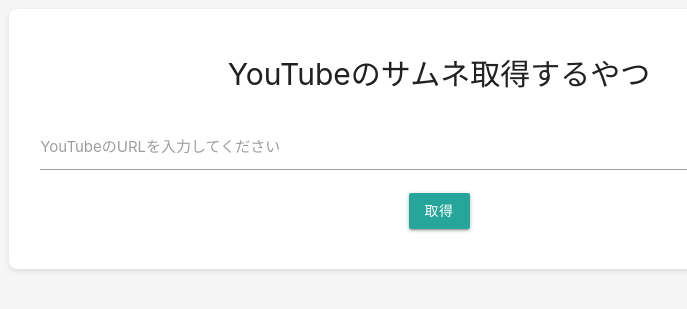
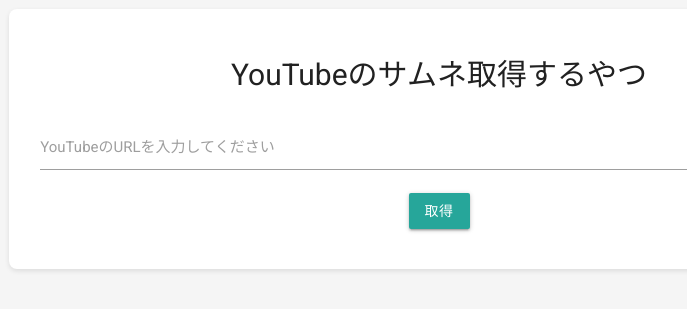
Before and after one commit to samenoko-112/ytsamune, a plain HTML site: page index.html in a window 1280 px wide. Shown: the part 261-570 px from the top of the page, 201-888 px from the left. Drawn offline with Linux system fonts and the light colour scheme.

Commit message:
Change Font

```diff
--- a/index.html
+++ b/index.html
@@ -5,6 +5,11 @@
     <meta charset="UTF-8">
     <meta name="viewport" content="width=device-width, initial-scale=1.0">
     <title>YouTubeのサムネ取得するやつ</title>
+    <link rel="preconnect" href="https://fonts.googleapis.com">
+    <link rel="preconnect" href="https://fonts.gstatic.com" crossorigin>
+    <link
+        href="https://fonts.googleapis.com/css2?family=Noto+Sans+JP:wght@100..900&family=Roboto:ital,wght@0,100;0,300;0,400;0,500;0,700;0,900;1,100;1,300;1,400;1,500;1,700;1,900&display=swap"
+        rel="stylesheet">
     <link rel="stylesheet" href="css/materialize.min.css">
     <link rel="stylesheet" href="styles.css">
 </head>
--- a/styles.css
+++ b/styles.css
@@ -5,6 +5,10 @@ body {
     min-height: 100vh;
     background-color: #f5f5f5;
     padding: 3vh;
+}
+
+*,button {
+    font-family: 'Roboto','Noto Sans JP',sans-serif;
 }
 
 .container {
```
